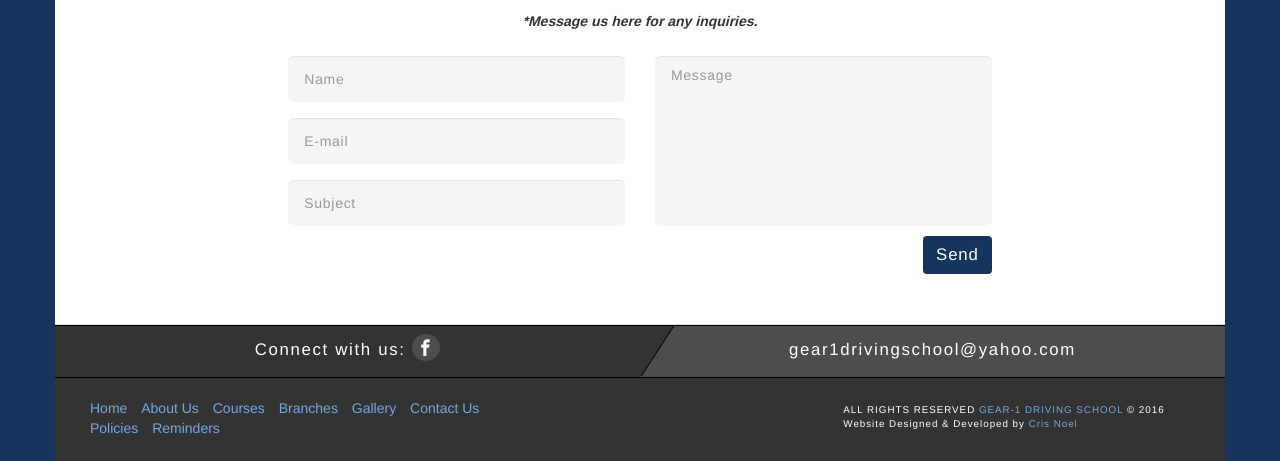
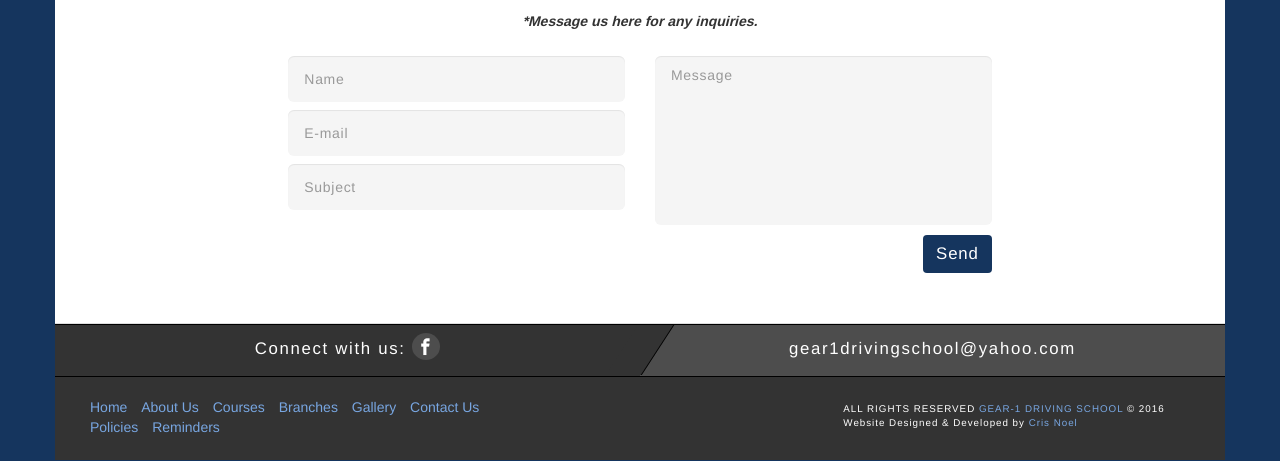
Before and after one commit to crisnoel12/gear-1, a Jekyll site: the page built from index.html, in a window 1280 px wide. Shown: the part 2876-3337 px from the top of the page. Built offline with Jekyll 4.4.1, drawn with Linux system fonts in a browser that asks for light colours; nearby versions of some CDN libraries; some web fonts are replaced; comment, search, counter and statistics services are not loaded.

Commit message:
Removed row-md-eq-height class from courses and contact sections

```diff
--- a/_includes/footer.html
+++ b/_includes/footer.html
@@ -8,7 +8,7 @@
         <div class="col-md-8 col-md-offset-2">
             <form class="contact-form" action="https://formspree.io/your@email.com"
                   method="POST">
-                <div class="row row-md-eq-height">
+                <div class="row">
                     <div class="col-md-6">
                         <input class="form-control input-lg field" type="text" name="name" placeholder="Name" required>
                         <input class="form-control input-lg field" type="email" name="_replyto" placeholder="E-mail" required>
--- a/_includes/sections/courses.html
+++ b/_includes/sections/courses.html
@@ -7,7 +7,7 @@
 
     <div class="row">
         <div class="col-md-10 col-md-offset-1">
-            <div class="row row-md-eq-height">
+            <div class="row">
                 {% for course in site.data.courses %}
                     <div class="col-sm-6 col-md-3 package">
                         <div class="{{ course.package }}">
```
